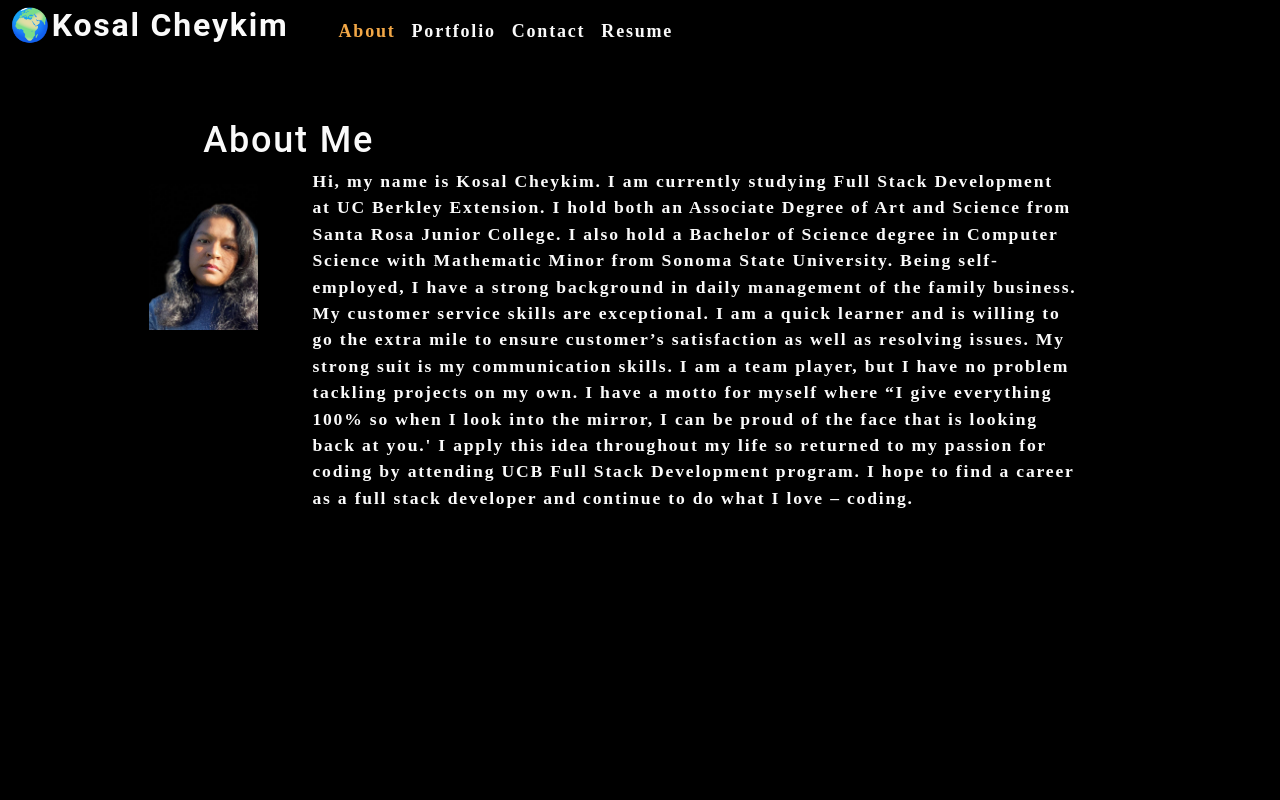
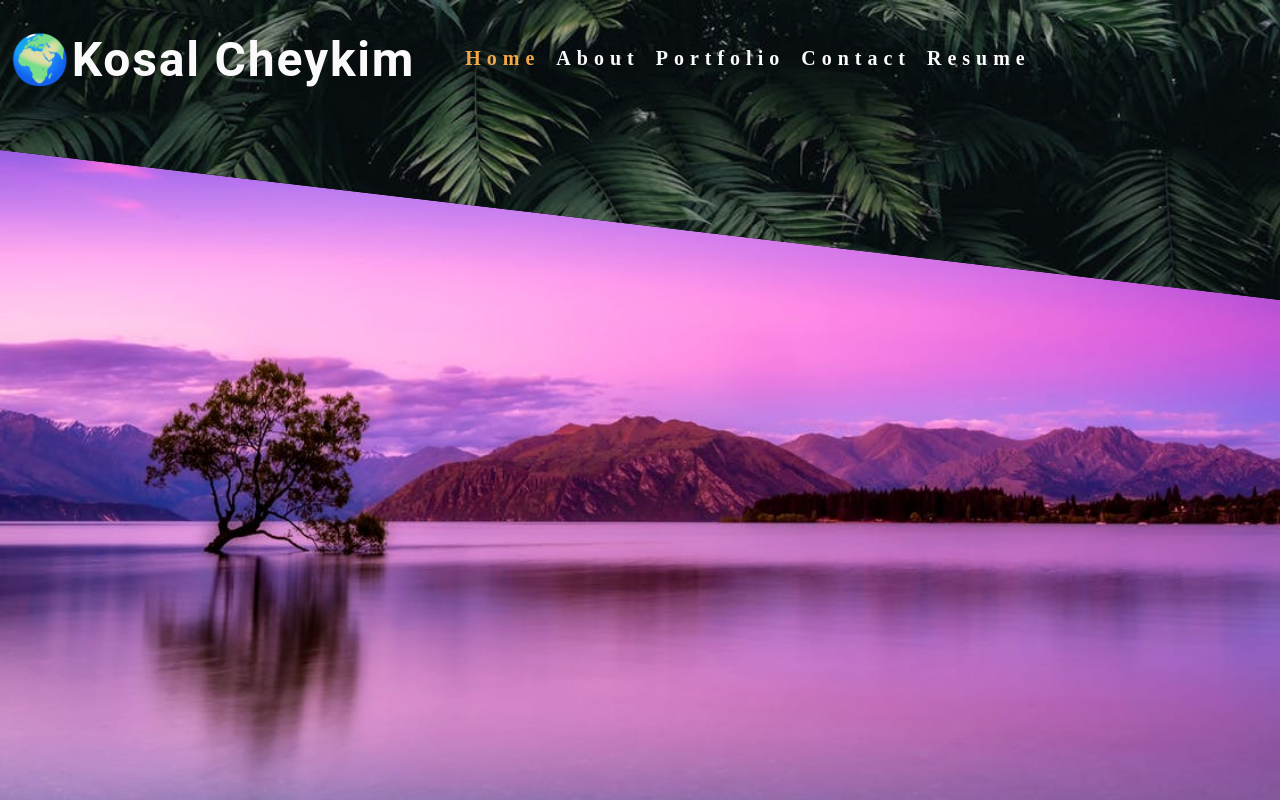
Before and after one commit to kcheykim/cheykim-portfolio, a React (Create React App) app: page / in a window 1280 px wide. Built offline with nearby package versions, Linux system fonts and the light colour scheme.

Commit message:
changing the name and description for the projects

```diff
--- a/src/App.js
+++ b/src/App.js
@@ -4,11 +4,9 @@ import About from './components/About';
 import Portfolio from './components/Portfolio';
 import Contact from './components/Contact';
 
-
-
-
 function App() {
   const [categories] = useState([
+    { name: 'Home', description: 'A showcase of my projects and weekly challenges.' },
     { name: 'About', description: 'A showcase of my projects and weekly challenges.' },
     { name: 'Portfolio', description: 'A showcase of my projects and weekly challenges.' },
     { name: 'Contact', description: 'Ways to contact me.' },
--- a/src/components/PortfolioList/index.js
+++ b/src/components/PortfolioList/index.js
@@ -5,51 +5,60 @@ const PortfolioList = () => {
 
   const [projects] = useState([
     {
-      name: 'Grocery aisle',
+      name: 'Flavor Express',
+      src: 'flavor-express.png',
+      category: 'commercial',
+      description: 'A recipe sharing application.',
+      link: '',
+    },
+    {
+      name: 'Music Matcher',
+      src: 'music-matcher.png',
+      category:'commercial',
+      description: 'A music applicaton that returns similar musics.',
+      link: '',
+    },
+    {
+      name: 'Celion Dion Fan Page',
       src: 'celine-fanpage.png',
       category: 'commercial',
-      description: 'Lorem ipsum dolor sit amet, consectetur adipiscing elit. Nunc ultricie',
+      description: 'A Fan Page for Celion Dion.',
+      link: '',
     },
     {
-      name: 'Grocery booth',
+      name: 'Coding Quiz',
       src: 'coding-quiz.png',
-      description: 'Lorem ipsum dolor sit amet, consectetur adipiscing elit. Nunc ultricie',
+      category: 'commercial',
+      description: 'An application that test your knowledge of JavaScript, HTML and CSS.',
+      link: '',
     },
     {
-      name: 'Building exterior',
-      src: 'flavor-express.png',
+      name: 'Note Taker',
+      src: 'note-taker-landing.png',
       category: 'commercial',
-      description: 'Lorem ipsum dolor sit amet, consectetur adipiscing elit. Nunc ultricie',
+      description: 'An application that keeps track of your memos.',
+      link: '',
     },
     {
-      name: 'Restaurant table',
-      src: 'music-matcher.png',
-      category: 'commercial',
-      description: 'Lorem ipsum dolor sit amet, consectetur adipiscing elit. Nunc ultricie',
+      name: 'Password Generator',
+      src: 'password-generator.png',
+      category: 'portraits',
+      description: 'An application that will generator a password base on specification.',
+      link: '',
     },
     {
-      name: 'Cafe interior',
-      src: 'note-taker-landing.png',
-      category: 'commercial',
-      description: 'Lorem ipsum dolor sit amet, consectetur adipiscing elit. Nunc ultricie',
+      name: 'Weather Dashboard',
+      src: 'weather-dashboard.png',
+      category: 'portraits',
+      description: 'An application that display weather around the world.',
+      link: '',
     },
     {
-      name: 'Cat green eyes',
-      src: 'password-generator.png',
-      category: 'portraits',
-      description: 'Lorem ipsum dolor sit amet, consectetur adipiscing elit. Nunc ultricie',
-    },
-    {
-      name: 'Green parrot',
-      src: 'weather-dashboard.png',
-      category: 'portraits',
-      description: 'Lorem ipsum dolor sit amet, consectetur adipiscing elit. Nunc ultricie',
-    },
-    {
-      name: 'Yellow macaw',
+      name: 'Work Day Scheduler',
       src: 'work-day-scheduler.png',
       category: 'portraits',
-      description: 'Lorem ipsum dolor sit amet, consectetur adipiscing elit. Nunc ultricie',
+      description: 'An application that keeps track of daily schedule.',
+      link: '',
     }
   ]);
   //const currentProjects = projects.filter((project) => project.category === category);
--- a/src/index.css
+++ b/src/index.css
@@ -1,22 +1,8 @@
-/* body {
-  margin: 0;
-  font-family: -apple-system, BlinkMacSystemFont, 'Segoe UI', 'Roboto', 'Oxygen',
-    'Ubuntu', 'Cantarell', 'Fira Sans', 'Droid Sans', 'Helvetica Neue',
-    sans-serif;
-  -webkit-font-smoothing: antialiased;
-  -moz-osx-font-smoothing: grayscale;
+main {
+	margin: 0 auto;
+	max-width: 100%;
 }
 
-code {
-  font-family: source-code-pro, Menlo, Monaco, Consolas, 'Courier New',
-    monospace;
-} */
-
-main {
-	margin: 0 auto;
-	max-width: 90%;
-  padding: 50px 30px;
-}
 :root {
   --primary: #8c54ff;
   --secondary: #F3A847;
@@ -50,7 +36,7 @@ body {
   background: var(--dark);
   color: var(--light);
   font-family: 'Poiret One', cursive;
-  /* background-image: url("../src/assets/images/test2.jpeg"); */
+  background-image: url("../src/assets/images/purpleLandscape.jpeg");
   background-size: cover;
 }
 
@@ -67,11 +53,12 @@ h6 {
 }
 
 h1 {
-  font-size: 2.25rem;
+  font-size: 2rem;
 }
 
 h2 {
-  font-size: 2rem;
+  font-size: 3rem;
+  padding-top: 25px;
 }
 
 h3 {
@@ -107,8 +94,15 @@ a:hover {
 
 header {
   background: var(--dark);
-  /* background-image: url("../src/assets/images/fern.jpeg"); */
+  background-image: url("../src/assets/images/fern.jpeg");
   background-size: cover;
+  height: 300px;
+  clip-path: polygon(
+    0 0, /* left top */
+    100% 0, /* right top */
+    100% 100%, /* right bottom */
+    0 50% /* left bottom */
+  );
 }
 
 header a {
@@ -172,6 +166,9 @@ nav a:hover {
 
 nav  li {
   cursor: pointer;
+  font-size: 20px;
+  padding-top: 25px;
+  letter-spacing: .3em;
 }
 
 textarea {
```
